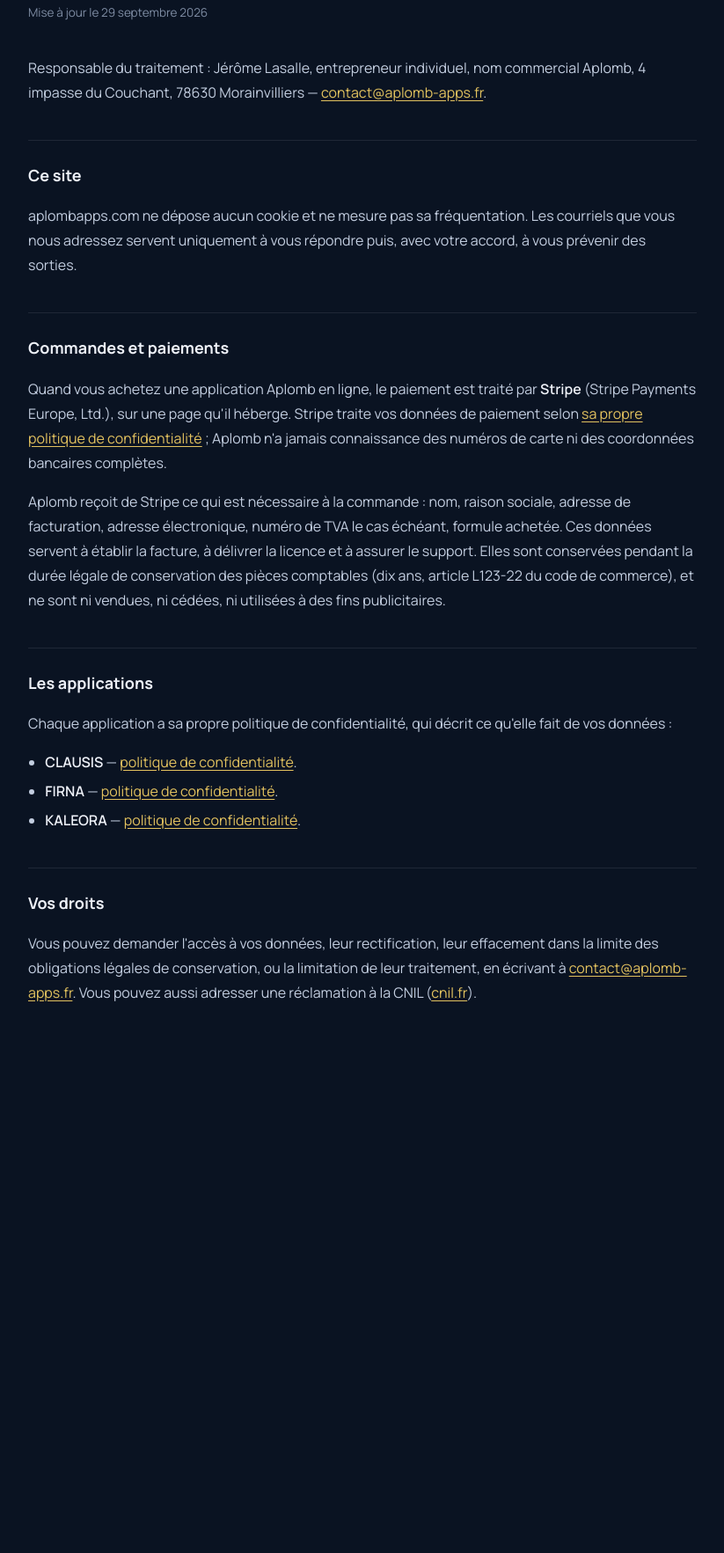
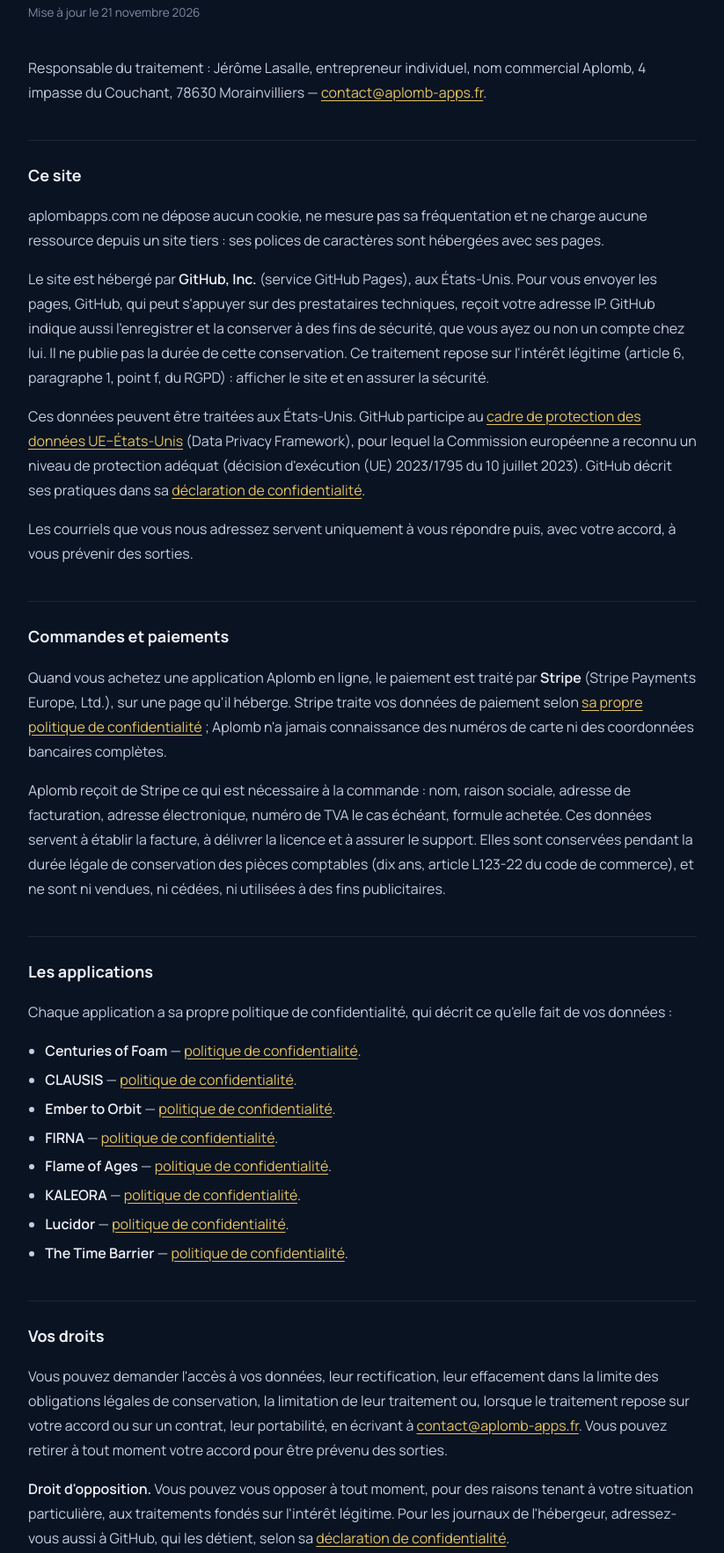
Before and after one commit to Aplombapps/aplombapps.github.io, a plain HTML site: page confidentialite.html in a window 1280 px wide. Shown: the part 173-1938 px from the top of the page at 88% size, without its empty margins (228-1051 px from the left). Before the commit the page ends 1427 px from the top, so only its background shows below. Drawn offline with Linux system fonts and the light colour scheme.

Commit message:
Confidentialité du site : hébergeur, transfert, droits et liste des applications
La politique indique que GitHub reçoit l'adresse IP des visiteurs, la
base légale et le cadre du transfert, ajoute le droit d'opposition, le
retrait de l'accord, la portabilité et les cinq jeux manquants. Le pied
de page de l'accueil ne dit plus que le site ne collecte aucune donnée.

Co-Authored-By: Claude Opus 5.5 <noreply@anthropic.com>

```diff
--- a/confidentialite.html
+++ b/confidentialite.html
@@ -18,7 +18,7 @@
 <main class="page">
   <a class="retour" href="/">← Aplomb</a>
   <h1>Politique de confidentialité</h1>
-  <p class="maj">Mise à jour le 29 septembre 2026</p>
+  <p class="maj">Mise à jour le 21 novembre 2026</p>
 
   <p>
     Responsable du traitement : Jérôme Lasalle, entrepreneur individuel, nom commercial Aplomb,
@@ -27,9 +27,29 @@
 
   <h2>Ce site</h2>
   <p>
-    aplombapps.com ne dépose aucun cookie et ne mesure pas sa fréquentation. Les courriels que vous
-    nous adressez servent uniquement à vous répondre puis, avec votre accord, à vous prévenir des
-    sorties.
+    aplombapps.com ne dépose aucun cookie, ne mesure pas sa fréquentation et ne charge aucune
+    ressource depuis un site tiers : ses polices de caractères sont hébergées avec ses pages.
+  </p>
+  <p>
+    Le site est hébergé par <b>GitHub, Inc.</b> (service GitHub Pages), aux États-Unis. Pour vous
+    envoyer les pages, GitHub, qui peut s'appuyer sur des prestataires techniques, reçoit votre
+    adresse IP. GitHub indique aussi l'enregistrer et la conserver à des fins de sécurité, que vous
+    ayez ou non un compte chez lui. Il ne publie pas la durée de cette conservation. Ce traitement
+    repose sur l'intérêt légitime (article 6, paragraphe 1, point f, du RGPD) : afficher le site et
+    en assurer la sécurité.
+  </p>
+  <p>
+    Ces données peuvent être traitées aux États-Unis. GitHub participe au
+    <a href="https://www.dataprivacyframework.gov/participant/6174">cadre de protection des données
+    UE–États-Unis</a> (Data Privacy Framework), pour lequel la Commission européenne a reconnu un
+    niveau de protection adéquat (décision d'exécution (UE) 2023/1795 du 10 juillet 2023). GitHub
+    décrit ses pratiques dans sa
+    <a href="https://docs.github.com/en/site-policy/privacy-policies/github-general-privacy-statement">déclaration
+    de confidentialité</a>.
+  </p>
+  <p>
+    Les courriels que vous nous adressez servent uniquement à vous répondre puis, avec votre accord,
+    à vous prévenir des sorties.
   </p>
 
   <h2>Commandes et paiements</h2>
@@ -51,17 +71,33 @@
   <h2>Les applications</h2>
   <p>Chaque application a sa propre politique de confidentialité, qui décrit ce qu'elle fait de vos données :</p>
   <ul>
+    <li><b>Centuries of Foam</b> — <a href="https://aplombapps.com/centuriesoffoam/confidentialite.html">politique de confidentialité</a>.</li>
     <li><b>CLAUSIS</b> — <a href="https://clausis.app/documents/CONFIDENTIALITE.html">politique de confidentialité</a>.</li>
+    <li><b>Ember to Orbit</b> — <a href="https://aplombapps.com/embertoorbit/confidentialite.html">politique de confidentialité</a>.</li>
     <li><b>FIRNA</b> — <a href="https://aplombapps.com/firna/confidentialite.html">politique de confidentialité</a>.</li>
+    <li><b>Flame of Ages</b> — <a href="https://aplombapps.com/flameofages/confidentialite.html">politique de confidentialité</a>.</li>
     <li><b>KALEORA</b> — <a href="https://aplombapps.com/kaleora/confidentialite.html">politique de confidentialité</a>.</li>
+    <li><b>Lucidor</b> — <a href="https://aplombapps.com/lucidor/confidentialite.html">politique de confidentialité</a>.</li>
+    <li><b>The Time Barrier</b> — <a href="https://aplombapps.com/thetimebarrier/confidentialite.html">politique de confidentialité</a>.</li>
   </ul>
 
   <h2>Vos droits</h2>
   <p>
     Vous pouvez demander l'accès à vos données, leur rectification, leur effacement dans la limite
-    des obligations légales de conservation, ou la limitation de leur traitement, en écrivant à
-    <a href="mailto:contact@aplomb-apps.fr">contact@aplomb-apps.fr</a>. Vous pouvez aussi adresser
-    une réclamation à la CNIL (<a href="https://www.cnil.fr">cnil.fr</a>).
+    des obligations légales de conservation, la limitation de leur traitement ou, lorsque le
+    traitement repose sur votre accord ou sur un contrat, leur portabilité, en écrivant à
+    <a href="mailto:contact@aplomb-apps.fr">contact@aplomb-apps.fr</a>. Vous pouvez retirer à tout
+    moment votre accord pour être prévenu des sorties.
+  </p>
+  <p>
+    <b>Droit d'opposition.</b> Vous pouvez vous opposer à tout moment, pour des raisons tenant à
+    votre situation particulière, aux traitements fondés sur l'intérêt légitime. Pour les journaux
+    de l'hébergeur, adressez-vous aussi à GitHub, qui les détient, selon sa
+    <a href="https://docs.github.com/en/site-policy/privacy-policies/github-general-privacy-statement">déclaration
+    de confidentialité</a>.
+  </p>
+  <p>
+    Vous pouvez aussi adresser une réclamation à la CNIL (<a href="https://www.cnil.fr">cnil.fr</a>).
   </p>
 </main>
 </body>
```
Also changed, not shown: index.html (+1 -1 lines).
